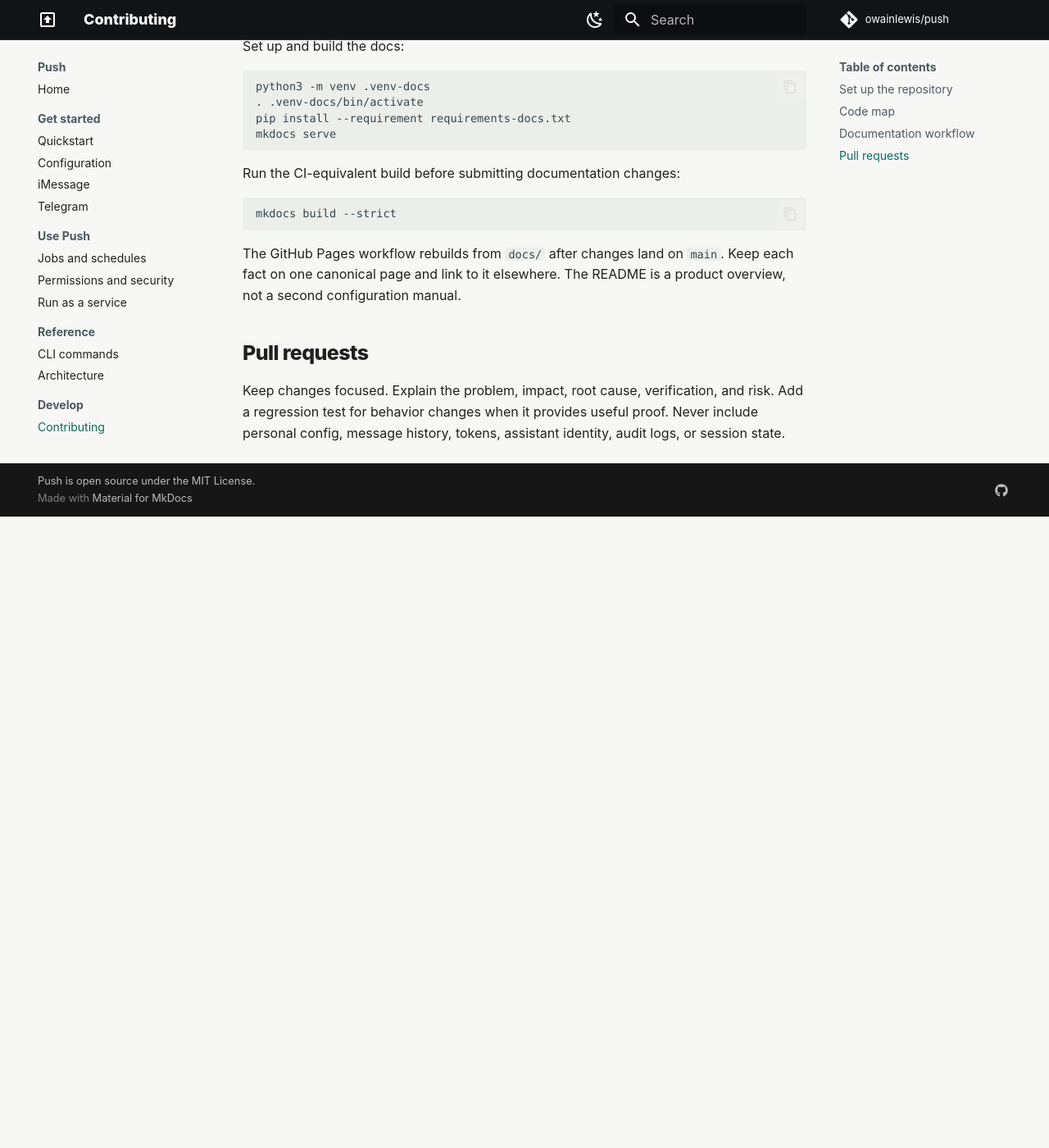
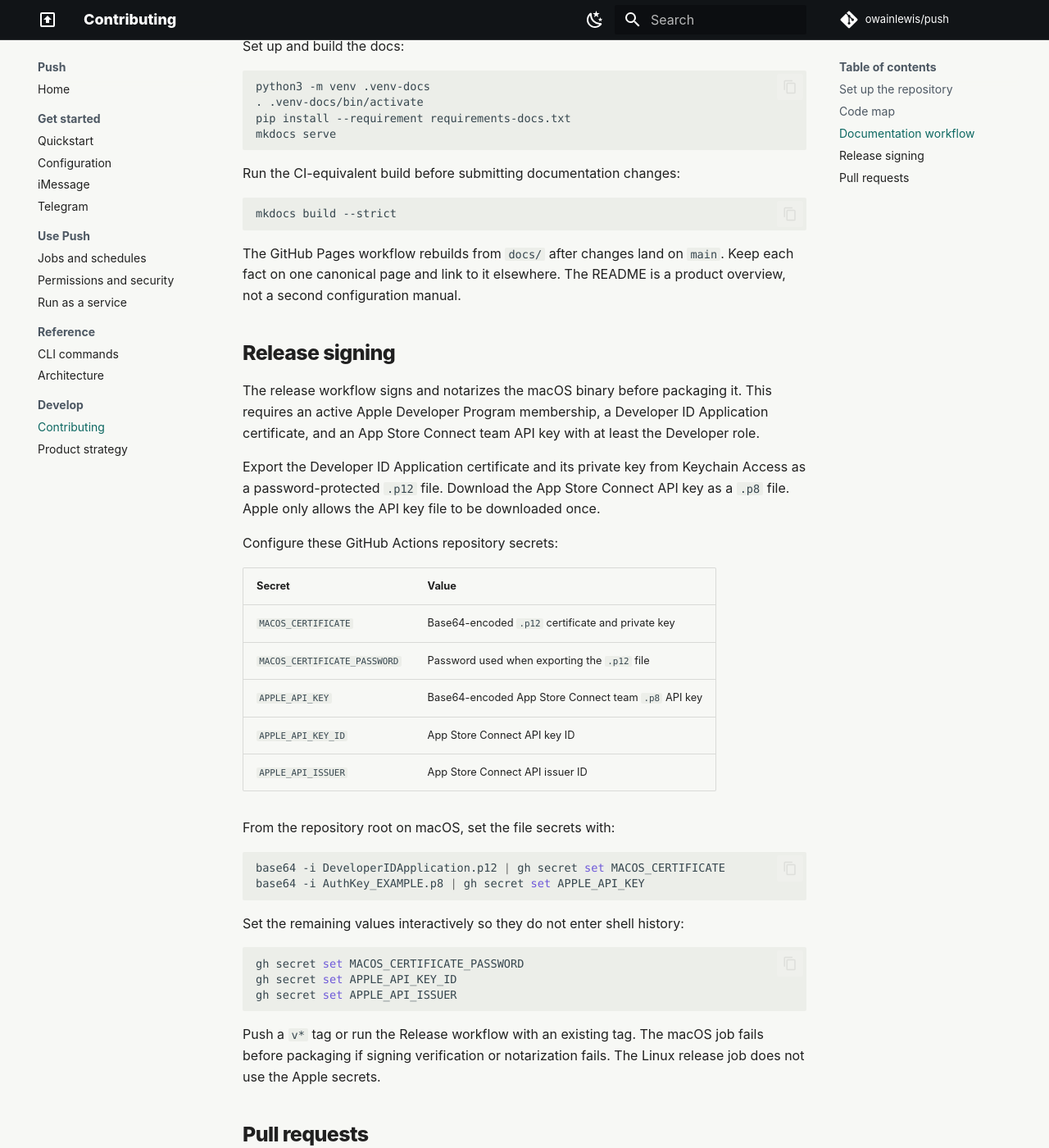
Before and after one commit to owainlewis/push, an MkDocs documentation site: the page built from docs/contributing.md, in a window 1280 px wide and 1400 px high, scrolled down 1384 px. Shown: the whole window at 82% size. Built offline with MkDocs 1.6.1 and Material for MkDocs 9.7.7, drawn with Linux system fonts in a browser that asks for light colours; comment, search, counter and statistics services are not loaded; before the commit the page ends 2014 px from its top, so only the background shows below that.

Commit message:
ci: sign and notarize macOS releases

````diff
--- a/docs/contributing.md
+++ b/docs/contributing.md
@@ -64,6 +64,47 @@ The GitHub Pages workflow rebuilds from `docs/` after changes land on `main`.
 Keep each fact on one canonical page and link to it elsewhere. The README is a
 product overview, not a second configuration manual.
 
+## Release signing
+
+The release workflow signs and notarizes the macOS binary before packaging it.
+This requires an active Apple Developer Program membership, a Developer ID
+Application certificate, and an App Store Connect team API key with at least
+the Developer role.
+
+Export the Developer ID Application certificate and its private key from
+Keychain Access as a password-protected `.p12` file. Download the App Store
+Connect API key as a `.p8` file. Apple only allows the API key file to be
+downloaded once.
+
+Configure these GitHub Actions repository secrets:
+
+| Secret | Value |
+| --- | --- |
+| `MACOS_CERTIFICATE` | Base64-encoded `.p12` certificate and private key |
+| `MACOS_CERTIFICATE_PASSWORD` | Password used when exporting the `.p12` file |
+| `APPLE_API_KEY` | Base64-encoded App Store Connect team `.p8` API key |
+| `APPLE_API_KEY_ID` | App Store Connect API key ID |
+| `APPLE_API_ISSUER` | App Store Connect API issuer ID |
+
+From the repository root on macOS, set the file secrets with:
+
+```sh
+base64 -i DeveloperIDApplication.p12 | gh secret set MACOS_CERTIFICATE
+base64 -i AuthKey_EXAMPLE.p8 | gh secret set APPLE_API_KEY
+```
+
+Set the remaining values interactively so they do not enter shell history:
+
+```sh
+gh secret set MACOS_CERTIFICATE_PASSWORD
+gh secret set APPLE_API_KEY_ID
+gh secret set APPLE_API_ISSUER
+```
+
+Push a `v*` tag or run the Release workflow with an existing tag. The macOS
+job fails before packaging if signing verification or notarization fails. The
+Linux release job does not use the Apple secrets.
+
 ## Pull requests
 
 Keep changes focused. Explain the problem, impact, root cause, verification,
````
Also changed, not shown: 1 other file.
